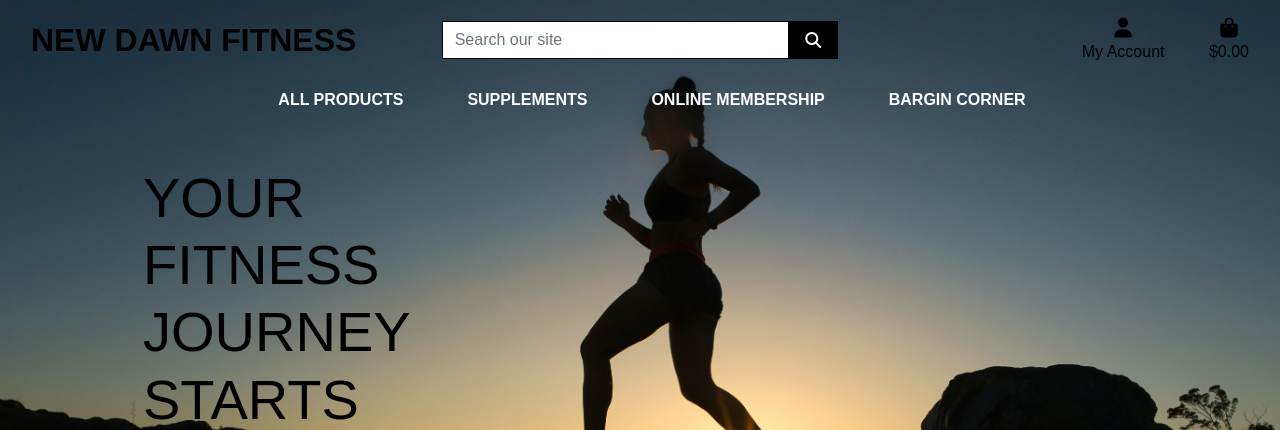
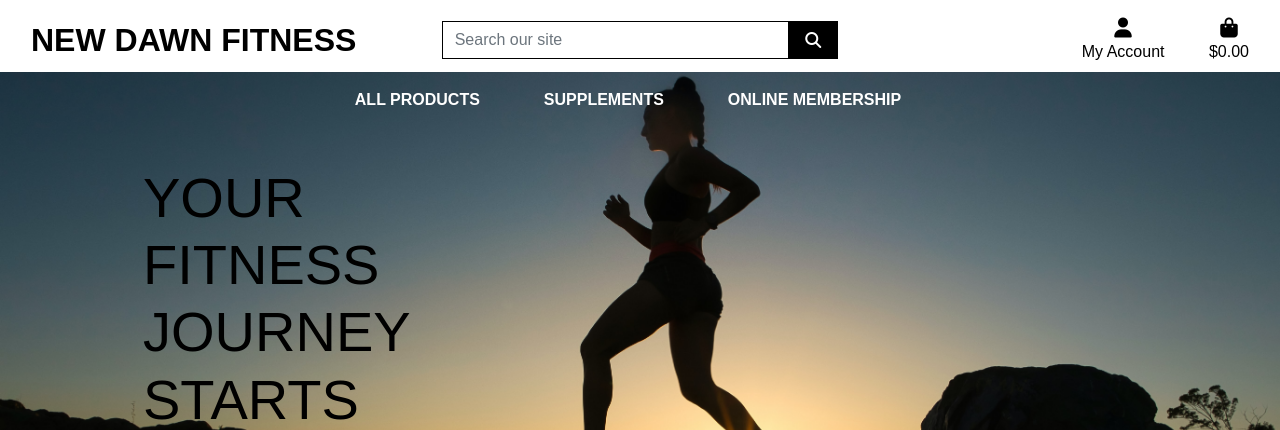
Before and after one commit to Code-Institute-Submissions/colinshaw1-new_dawn_fitness_JanResub, a Django app: page / in a window 1280 px wide. Shown: the top 430 px of the page. Run offline with Django 3.2, Linux system fonts and the light colour scheme; some libraries are stand-ins or nearby versions.

Commit message:
add changes to main-nav layout

```diff
--- a/templates/base.html
+++ b/templates/base.html
@@ -40,9 +40,9 @@
   <body>
     <!--header for the top of the bag nad make sure it sticks to the top of the page-->
     <header class="container-fluid fixed-top">
-        <div id="topnav" class="row bg-grey pt-lg-2 d-none d-lg-flex">
+        <div id="topnav" class="row bg-white pt-lg-2 d-none d-lg-flex">
             <!--bootstrap so they stack vertacliyy on all screens and centred-->
-            <div class="col col-10 col-lg-4 my-auto py-1 py-lg-0 text-center text-lg-left">
+            <div class="col-10 col-lg-4 my-auto py-1 py-lg-0 text-center text-lg-left">
                 <!--links to the homepage url from urls.py-->
                 <a href="{% url 'homepage' %}" class="nav-link main-logo-link">
                     <h2 class="logo-font text-black my-0"><strong>New Dawn Fitness</strong></h2>
--- a/templates/includes/main-nav.html
+++ b/templates/includes/main-nav.html
@@ -21,6 +21,7 @@
                 <a href="" class="dropdown-item">Protien</a>
                 <a href="" class="dropdown-item">Amino Acids</a>
                 <a href="" class="dropdown-item">Creatine</a>
+                <a href="" class="dropdown-item">Vitamins</a>
                 <a href="" class="dropdown-item">All Supplements</a>
             </div>
         </li>
@@ -34,7 +35,7 @@
                 <a href="" class="dropdown-item">All Plans</a>
             </div>
         </li>
-        <!--Bargin dropdown for links for user to access all special offers-->
+        <!-- Bargin dropdown for links for user to access all special offers
         <li class="nav-item dropdown">
             <a class="logo-font font-weight-bold nav-link text-white" href="#" id="clearance-link" data-toggle="dropdown" aria-haspopup="true" aria-expanded="false">
                 Bargin Corner
@@ -44,6 +45,6 @@
                 <a href="" class="dropdown-item">Clearance</a>
                 <a href="" class="dropdown-item">All Offers</a>
             </div>
-        </li>
+        </li> -->
     </ul>
 </div>
```
